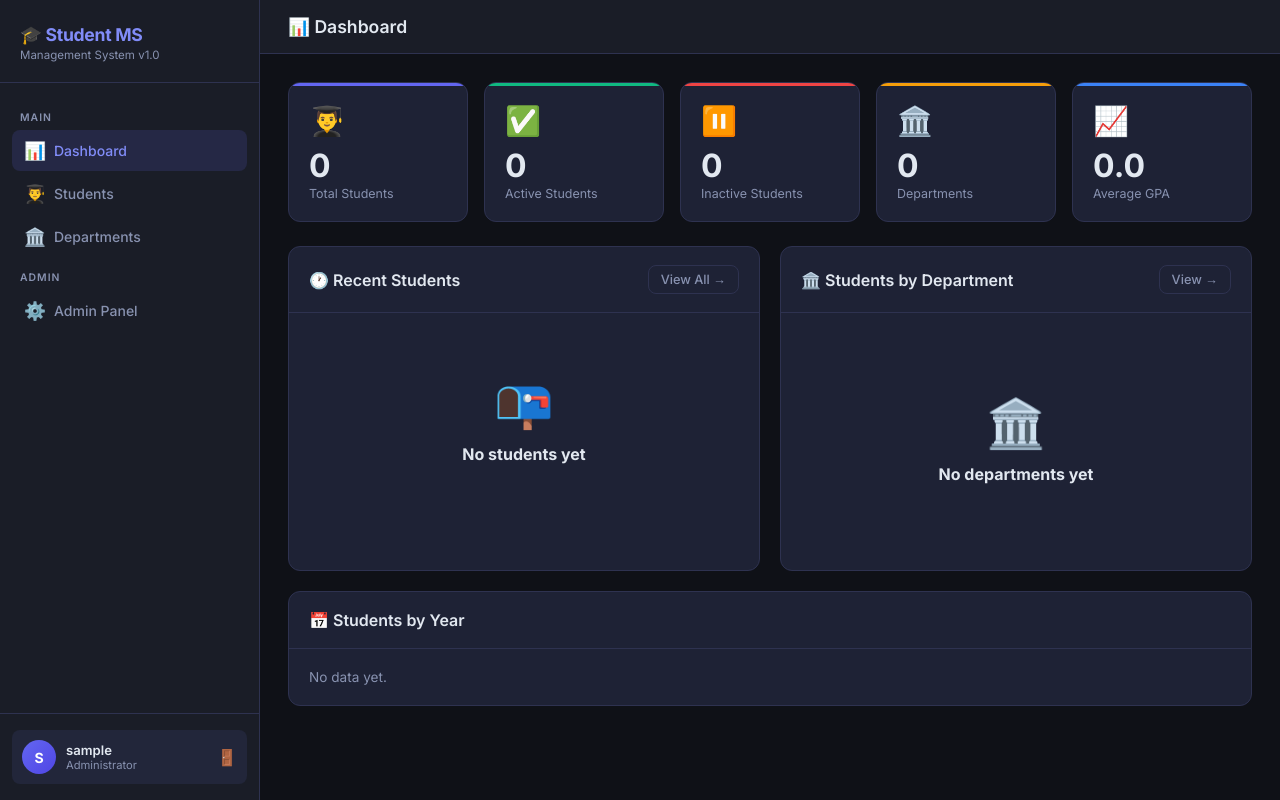
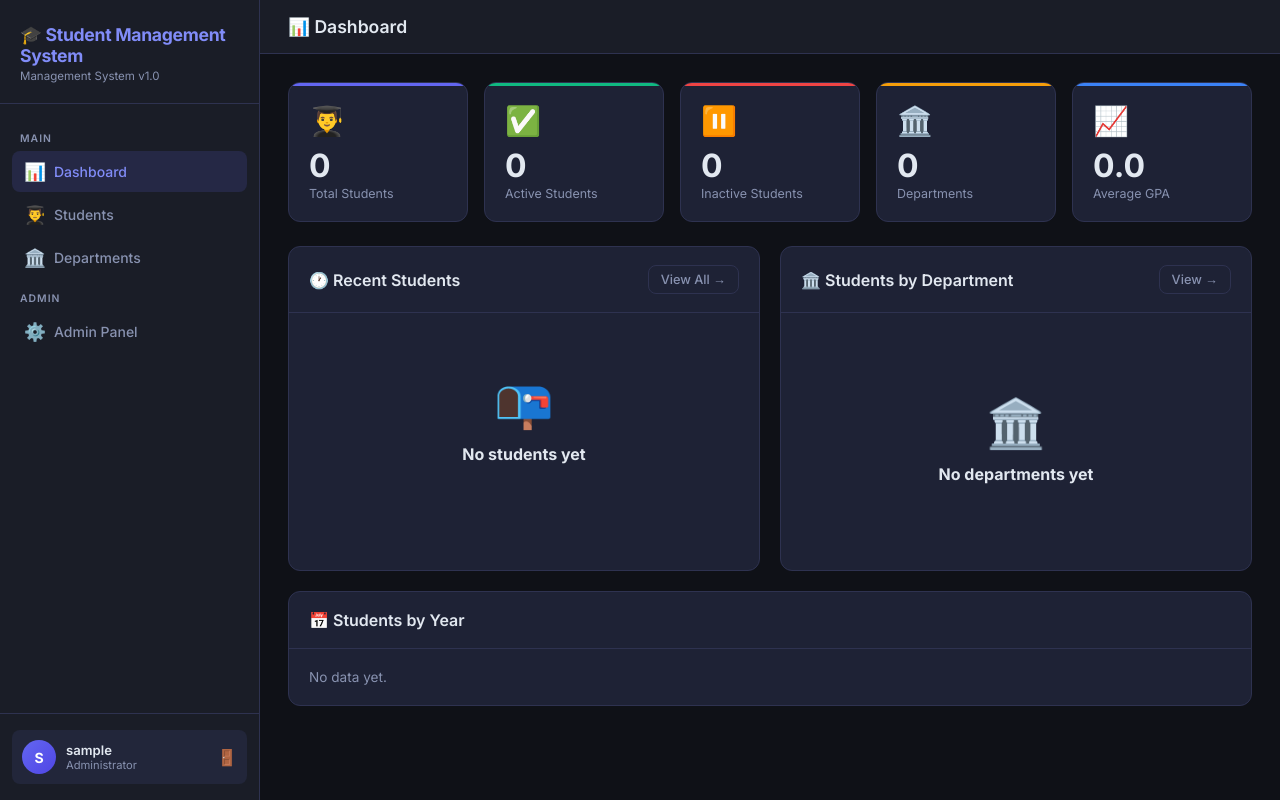
Before and after one commit to dinakaranthiru/student-management-system, a Django app: page / in a window 1280 px wide. Run offline with Django 5.2, Linux system fonts and the light colour scheme; the visitor is signed in with stand-in values (Sample User, id 1); data that the repository does not hold is empty.

Commit message:
UI update

```diff
--- a/templates/students/base.html
+++ b/templates/students/base.html
@@ -319,7 +319,7 @@
 <!-- SIDEBAR -->
 <aside class="sidebar">
     <div class="sidebar-brand">
-        <h1>🎓 Student MS</h1>
+        <h1>🎓 Student Management System</h1>
         <p>Management System v1.0</p>
     </div>
     <nav class="sidebar-nav">
```
Also changed, not shown: 1 other file.
